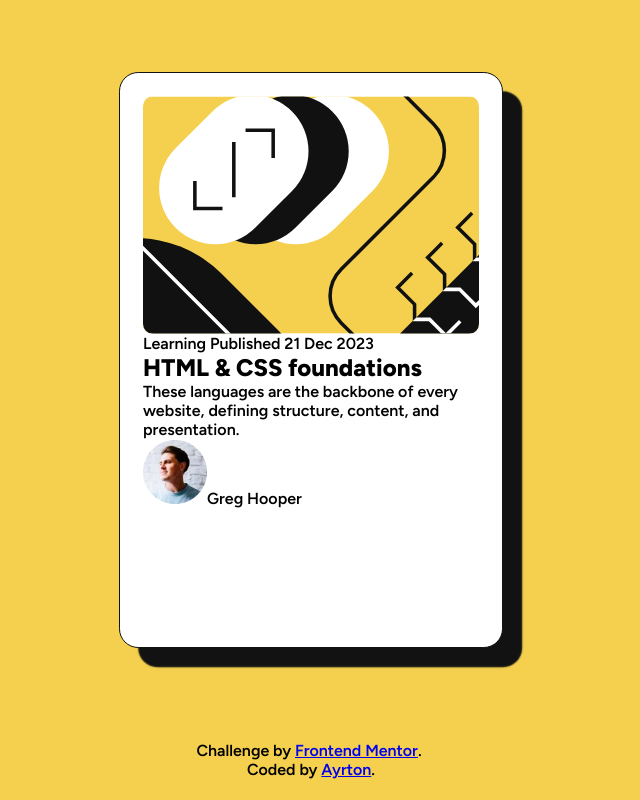
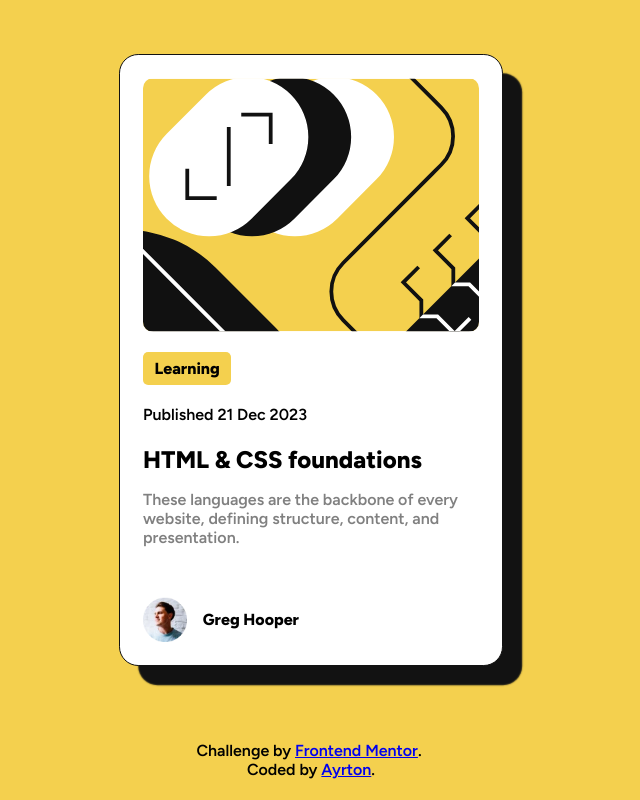
Before and after one commit to ayrtton/blog-preview-card, a React (Vite) app: page / in a window 1280 px wide. Shown: the whole page, without its empty margins (329-969 px from the left). Built offline with nearby package versions, Linux system fonts and the light colour scheme.

Commit message:
Set the style for desktop devices

```diff
--- a/src/assets/css/main.css
+++ b/src/assets/css/main.css
@@ -51,7 +51,7 @@ main {
 
 #card {
   background-color: hsl(0, 0%, 100%);
-  height: 80%;
+  height: 85%;
   width: 30%;
   border: 0.1vw solid hsl(0, 0%, 7%);
   border-radius: 1.5vw;
@@ -70,6 +70,39 @@ main {
   -o-object-fit: cover;
      object-fit: cover;
 }
+#card #details {
+  height: 20%;
+  display: flex;
+  flex-direction: column;
+  justify-content: space-evenly;
+}
+#card #details .badge {
+  background-color: hsl(47, 88%, 63%);
+  width: -moz-max-content;
+  width: max-content;
+  padding: 0.9vh 0.9vw;
+  font-weight: 800;
+  border-radius: 0.4vw;
+}
+#card #content {
+  height: 27%;
+  display: flex;
+  flex-direction: column;
+  gap: 2vh;
+}
+#card #content p {
+  color: hsl(0, 0%, 50%);
+}
+#card #author {
+  height: 8%;
+  display: flex;
+  align-items: center;
+  gap: 1.2vw;
+  font-weight: 800;
+}
+#card #author img {
+  height: 100%;
+}
 
 footer {
   display: flex;
--- a/src/assets/sass/main.scss
+++ b/src/assets/sass/main.scss
@@ -12,7 +12,7 @@ main {
 
 #card {
     background-color: $white;
-    height: 80%;
+    height: 85%;
     width: 30%;
     border: .1vw solid $black;
     border-radius: 1.5vw;
@@ -31,6 +31,44 @@ main {
             object-fit: cover;
         }
     }
+
+    #details {
+        height: 20%;
+        display: flex;
+        flex-direction: column;
+        justify-content: space-evenly;
+
+        .badge {
+            background-color: $yellow;
+            width: max-content;
+            padding: .9vh .9vw;
+            font-weight: 800;
+            border-radius: .4vw;
+        }
+    }
+
+    #content {
+        height: 27%;
+        display: flex;
+        flex-direction: column;
+        gap: 2vh;
+
+        p {
+            color: $grey;
+        }
+    }
+
+    #author {
+        height: 8%;
+        display: flex;
+        align-items: center;
+        gap: 1.2vw;
+        font-weight: 800;
+
+        img {
+            height: 100%;
+        }
+    }
 }
 
 footer {
--- a/src/components/Card.jsx
+++ b/src/components/Card.jsx
@@ -9,7 +9,7 @@ function Card() {
                     <img src={Illustration} alt="" srcSet="" />
                 </div>
                 <div id="details">
-                    Learning
+                    <div className="badge">Learning</div>
                     Published 21 Dec 2023
                 </div>
                 <div id="content">
```
Also changed, not shown: 1 other file (tests, documents, lock files or other folders).
